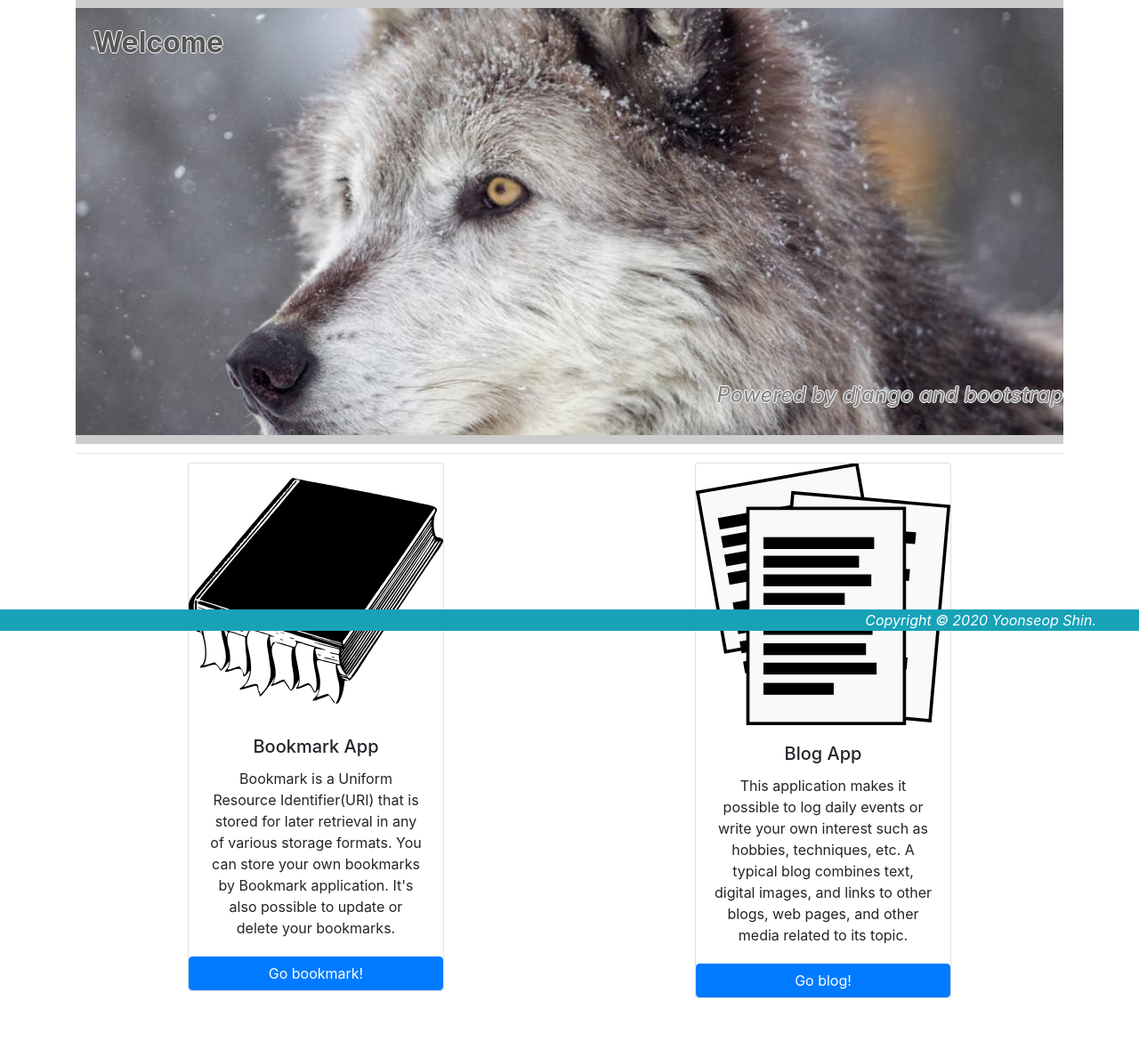
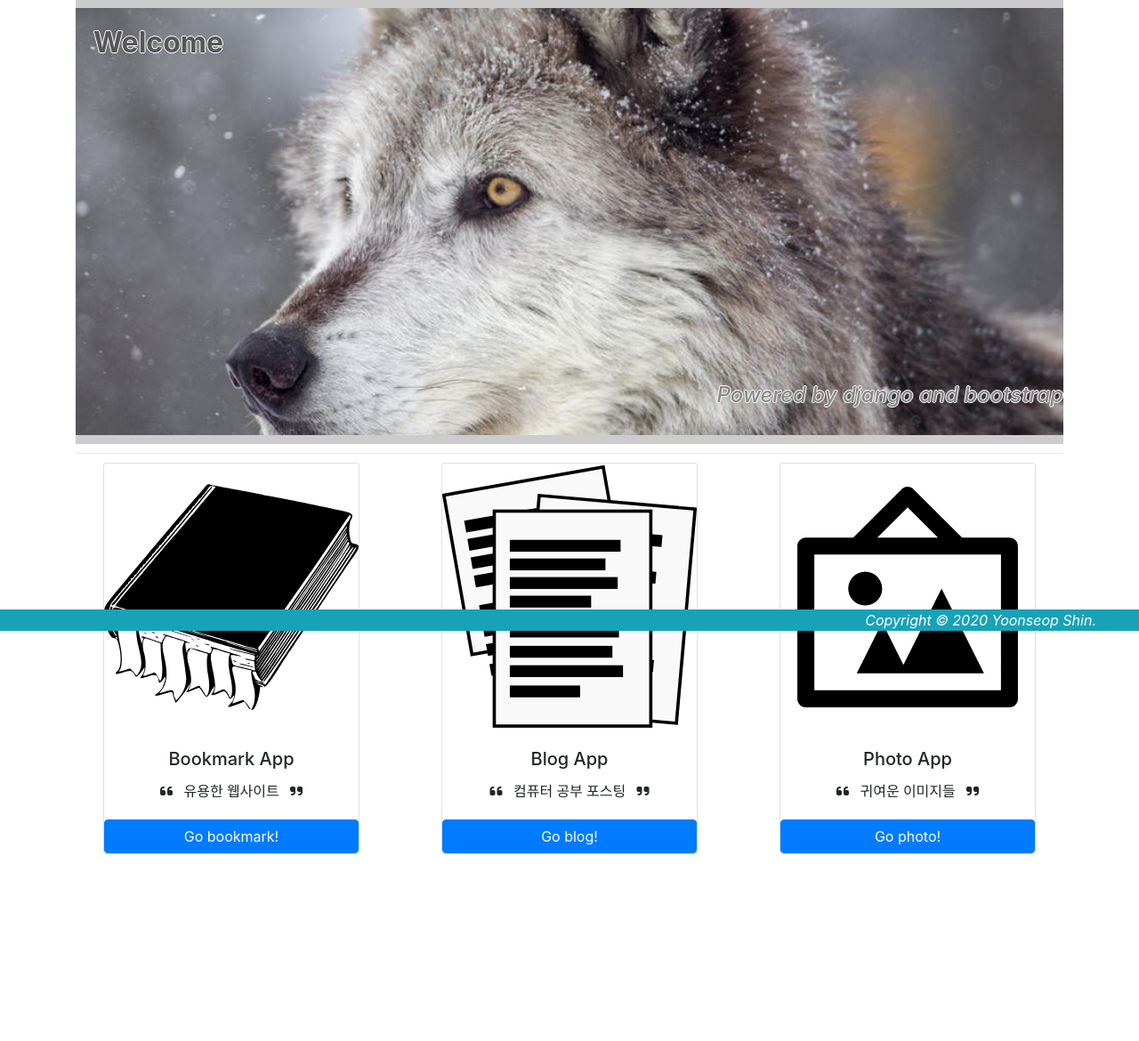
Before and after one commit to sys09270883/django-blog, a Django app: page / in a window 1280 px wide. Shown: the part 91-1261 px from the top of the page at 89% size. After the commit the page ends 1051 px from the top, so only its background shows below. Run offline with Django 3.2, Linux system fonts and the light colour scheme; parts of the project's set-up code (start-up, migrations or seed data) failed here and were passed over; some libraries are stand-ins or nearby versions.

Commit message:
Update home.html

```diff
--- a/mysite/templates/home.html
+++ b/mysite/templates/home.html
@@ -47,34 +47,52 @@
 	<hr style="margin: 10px 0;">
 
 	<div class="row row-cols-1 row-cols-md-2">
-		<div class="col-sm-6" align="center">
+		<div class="col-sm-4" align="center">
 			<div class="card" style="width: 18rem;" align="center">
-				<img src="{% static 'img/bookmark.svg' %}" class="card-img-top">
+				<img src="{% static 'img/bookmark.svg' %}" class="card-img-top" height="300">
 				<div class="card-body">
 					<h5 class="card-title">Bookmark App</h5>
                     <p class="card-text">
-	                    Bookmark is a Uniform Resource Identifier(URI)
-	                    that is stored for later retrieval in any of various storage formats.
-	                    You can store your own bookmarks by Bookmark application.
-	                    It's also possible to update or delete your bookmarks.
+	                    <i class="fas fa-quote-left"></i>
+	                    <span class="h6">
+							&ensp;유용한 웹사이트&ensp;
+	                    </span>
+                        <i class="fas fa-quote-right"></i>
                     </p>
 				</div>
 				<a href="{% url 'bookmark:index' %}" class="btn btn-primary">Go bookmark!</a>
 			</div>
 		</div>
-		<div class="col-sm-6" align="center">
+		<div class="col-sm-4" align="center">
 			<div class="card" style="width: 18rem;" align="center">
-				<img src="{% static 'img/blog.svg' %}" class="card-img-top">
+				<img src="{% static 'img/blog.svg' %}" class="card-img-top" height="300">
 				<div class="card-body">
 					<h5 class="card-title">Blog App</h5>
                     <p class="card-text">
-	                    This application makes it possible to log daily events or
-	                    write your own interest such as hobbies, techniques, etc.
-	                    A typical blog combines text, digital images, and links
-	                    to other blogs, web pages, and other media related to its topic.
+                        <i class="fas fa-quote-left"></i>
+	                    <span class="h6">
+		                    &ensp;컴퓨터 공부 포스팅&ensp;
+	                    </span>
+                        <i class="fas fa-quote-right"></i>
                     </p>
 				</div>
 				<a href="{% url 'blog:index' %}" class="btn btn-primary">Go blog!</a>
+			</div>
+		</div>
+		<div class="col-sm-4" align="center">
+			<div class="card" style="width: 18rem;" align="center">
+				<img src="{% static 'img/photo.svg' %}" class="card-img-top" height="300">
+				<div class="card-body">
+					<h5 class="card-title">Photo App</h5>
+                    <p class="card-text">
+                        <i class="fas fa-quote-left"></i>
+	                    <span class="h6">
+							&ensp;귀여운 이미지들&ensp;
+	                    </span>
+                        <i class="fas fa-quote-right"></i>
+                    </p>
+				</div>
+				<a href="{% url 'blog:index' %}" class="btn btn-primary">Go photo!</a>
 			</div>
 		</div>
 	</div>
```
